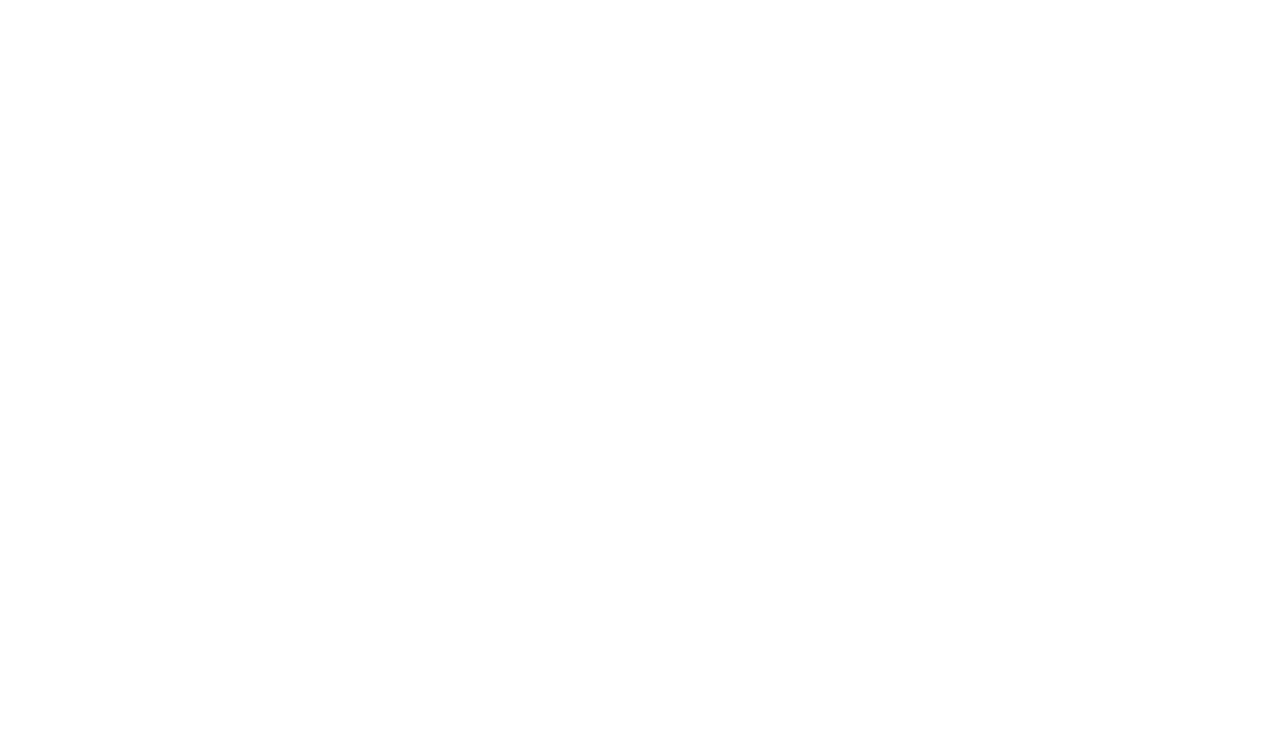
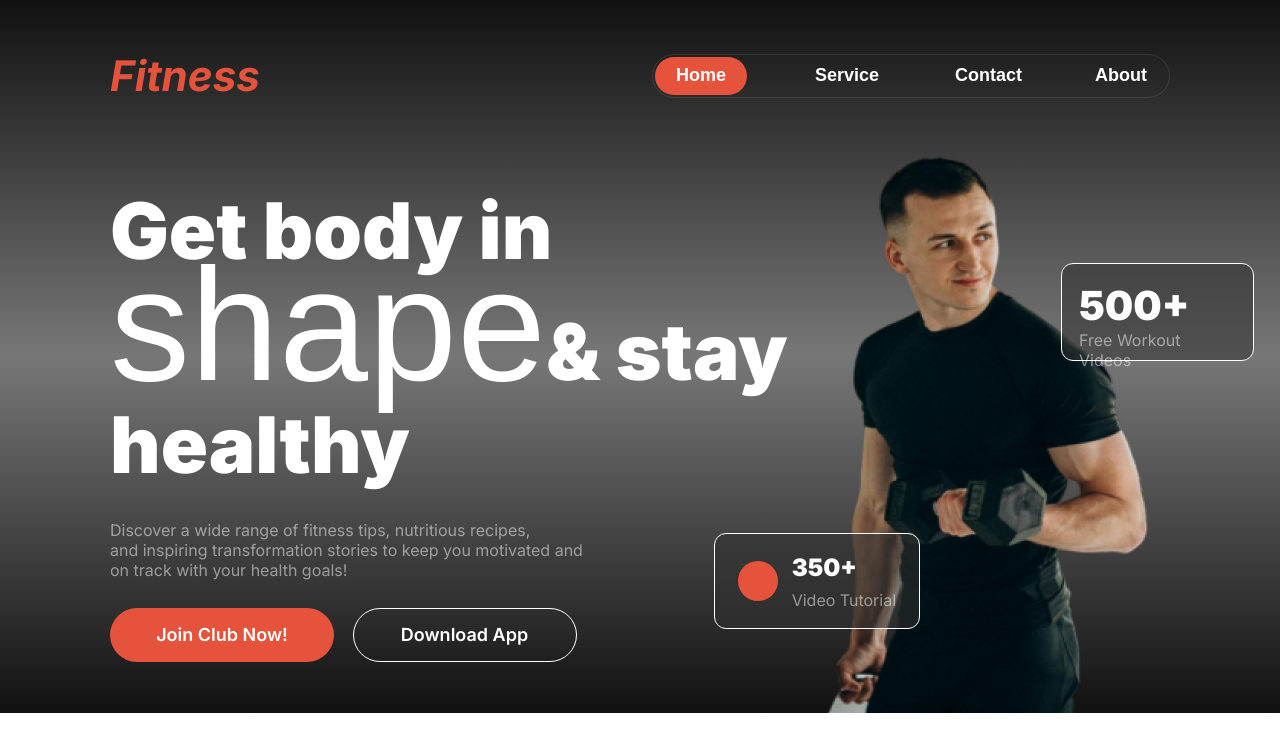
Before and after one commit to Hisham-Raiyan/Assignment-2, a plain HTML site: page index.html in a window 1280 px wide. Drawn offline with Linux system fonts and the light colour scheme; a web font is replaced by a local one.

Commit message:
Header Done

```diff
--- a/index.html
+++ b/index.html
@@ -7,10 +7,50 @@
     <link rel="preconnect" href="https://fonts.googleapis.com">
     <link rel="preconnect" href="https://fonts.gstatic.com" crossorigin>
     <link href="https://fonts.googleapis.com/css2?family=Azeret+Mono:ital,wght@0,100..900;1,100..900&family=Inter:ital,opsz,wght@0,14..32,100..900;1,14..32,100..900&display=swap" rel="stylesheet">
+    <link href="https://fonts.cdnfonts.com/css/miama" rel="stylesheet">
     <link rel="stylesheet" href="./styles/style.css">
     <link rel="stylesheet" href="./styles/responsive.css">
 </head>
-<body>
+<body class="font">
+    <header>
+        <nav>
+            <section class="nav-container display-flex container-center max-width">
+                <div class="nav-name orange"><h1>Fitness</h1></div>
+                <div class="nav-btn display-flex">
+                    <button class="nav-button white" id="home-bg">Home</button>
+                    <button class="nav-button white">Service</button>
+                    <button class="nav-button white">Contact</button>
+                    <button class="nav-button white">About</button>
+                </div>
+            </section>
+        </nav>
+        <section class="bn-container display-flex container-center max-width">
+                <div>
+                    <h1 class="bn-title">Get body in <br><span id="shape">shape</span>& stay <br>healthy</h1>
+                    <p class="bn-title-content semi-white">Discover a wide range of fitness tips, nutritious recipes,<br>and inspiring transformation stories to keep you motivated and<br>on track with your health goals!</p>
+                    <div>
+                        <button class="btn">Join Club Now!</button>
+                        <button class="btn" id="download">Download App</button>
+                    </div>
+                </div>
+                <div class="bn-image">
+                    <div class="bn-card-1">
+                        <div class="white">
+                            <p id="five-hundred">500+</p>
+                            <p class="semi-white">Free Workout Videos</p>
+                        </div>
+                    </div>
+                    <div class="bn-card-2 display-flex">
+                        <div id="red-circle">
+                        </div>
+                        <div class="white">
+                            <p id="three-fifty">350+</p>
+                            <p class="semi-white">Video Tutorial</p>
+                        </div>
+                    </div>
+                </div>
+            </section>
+    </header>
 
 </body>
 </html>
--- a/styles/style.css
+++ b/styles/style.css
@@ -0,0 +1,179 @@
+* {
+    margin: 0;
+    padding: 0;
+    box-sizing: border-box;
+}
+
+.font {
+    font-family: "Inter", sans-serif;
+    font-optical-sizing: auto;
+    font-weight: 400;
+    font-style: normal;
+}
+
+header{
+    background: linear-gradient(#111111, #777777, #111111);
+}
+
+.container-center {
+    margin: 0 auto;
+}
+
+.max-width {
+    max-width: 1060px;
+}
+
+.orange {
+    color: #E6533C;
+}
+
+.white {
+    color: #ffffff;
+}
+
+.semi-white {
+    color: #ffffff80;
+}
+
+.display-flex {
+    display: flex;
+}
+
+.nav-name {
+    font-style: italic;
+    font-size: 36px;
+    font-weight: 800;
+}
+
+.nav-container {
+    justify-content: space-between;
+    padding-top: 50px;
+    align-items: center;
+}
+
+.nav-btn {
+    gap: 48px;
+    padding: 2px;
+    border: 1px solid #ffffff1a;
+    border-radius: 50px;
+}
+
+.nav-button {
+    width: 92px;
+    height: 38px;
+    padding: 8px 20px;
+    border-radius: 50px;
+    border: none;
+    font-size: 18px;
+    font-weight: 600;
+    background-color: transparent;
+    cursor: pointer;
+}
+
+#home-bg {
+    background-color: #e6533c;
+}
+
+.bn-container {
+    justify-content: space-between;
+    align-items: center;
+    margin-top: 32px;
+}
+
+.bn-title {
+    color: #ffffff;
+    font-family: Inter;
+    font-size: 78px;
+    font-weight: 900;
+    text-align: left;
+    line-height: 120%;
+}
+
+#shape {
+    font-family: "Miama", sans-serif;
+    color: #ffffff;
+    font-size: 160px;
+    font-weight: 400;
+    text-align: left;
+}
+
+.bn-title-content {
+    margin-top: 28px;
+    margin-bottom: 28px;
+}
+
+.btn {
+    width: 224px;
+    height: 54px;
+    border-radius: 50px;
+    background-color: #e6533c;
+    border: none;
+    color: #ffffff;
+    font-family: Inter;
+    font-size: 18px;
+    font-weight: 600;
+    text-align: center;
+    cursor: pointer;
+}
+
+#download {
+    background-color: transparent;
+    border: 1px solid #ffffff;
+    margin-left: 14px;
+}
+
+.bn-image {
+    width: 349px;
+    height: 580px;
+    position: relative;
+    background-image: url("../assets/Images2.png");
+    background-repeat: no-repeat;
+    background-size: cover;
+}
+
+.bn-card-1 {
+    border: 1px solid #ffffff;
+    border-radius: 12px;
+    background: #3030308a;
+    width: 193px;
+    height: 98px;
+    position: absolute;
+    top: 130px;
+    left: 240px;
+    padding: 17px 17px;
+}
+
+#five-hundred {
+    font-size: 40px;
+    font-weight: 900;
+}
+
+.bn-card-2 {
+    border: 1px solid #ffffff;
+    border-radius: 12px;
+    background: #3030308a;
+    width: 206px;
+    height: 96px;
+    position: absolute;
+    top: 400px;
+    right: 250px;
+    justify-content: space-between;
+    align-items: center;
+    padding: 20px 23px;
+}
+
+#red-circle {
+    width: 40px;
+    height: 40px;
+    border-radius: 50%;
+    background-color: #e6533c;
+    display: flex;
+    align-items: center;
+    justify-content: center;
+}
+
+#three-fifty {
+    font-size: 24px;
+    font-weight: 900;
+    margin-bottom: 8px;
+}
```
